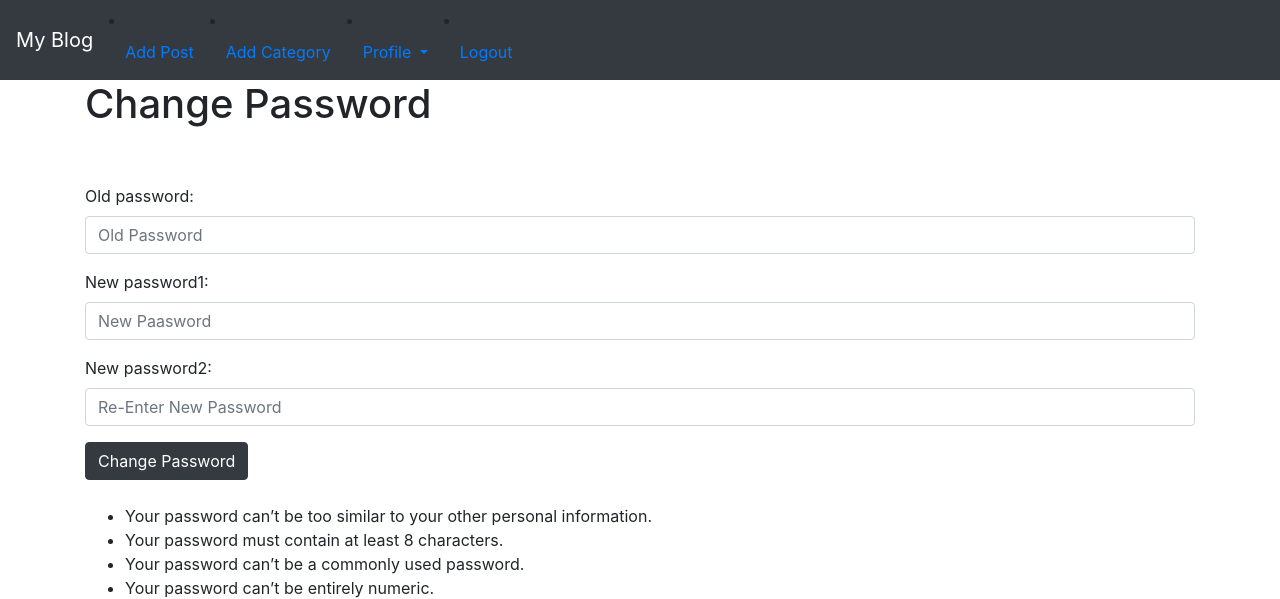
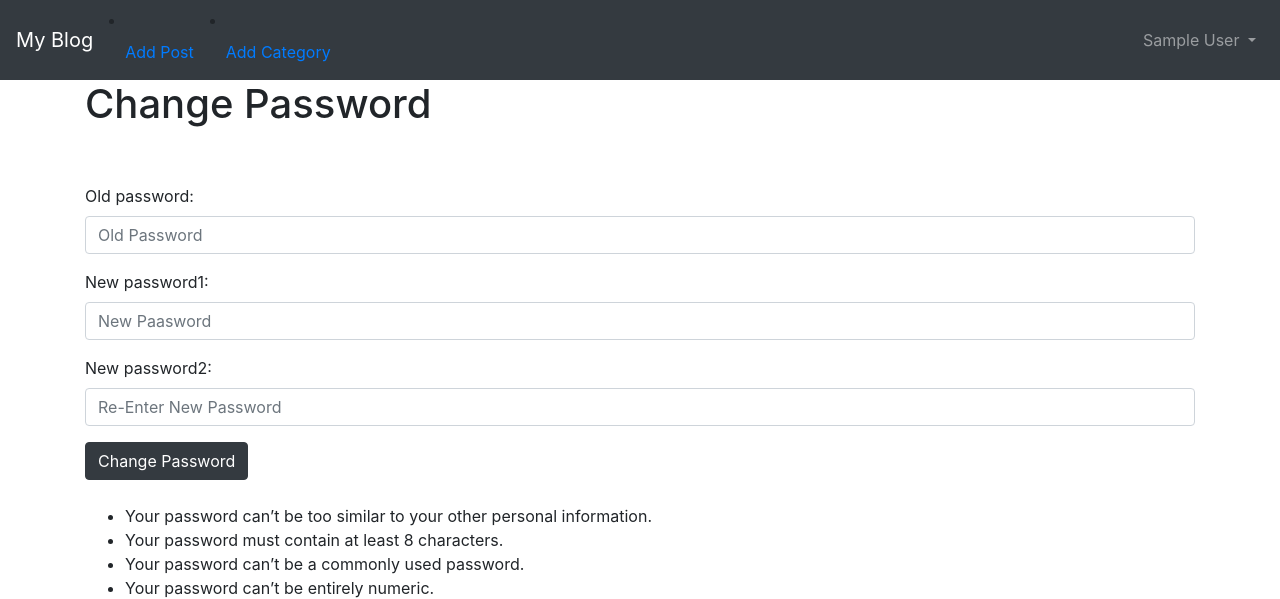
Before and after one commit to Archie9010/Blog, a Django app: page /members/password/ in a window 1280 px wide. Shown: the top 599 px of the page. Run offline with Django 3.2, Linux system fonts and the light colour scheme; the visitor is signed in with stand-in values (Sample User, id 1).

Commit message:
Add blog username to navbar and moved it to the right side

```diff
--- a/members/templates/registration/login.html
+++ b/members/templates/registration/login.html
@@ -24,7 +24,7 @@
 
         <button class="btn btn-dark">Login</button>
 </div>
-
+</form>
 <br/>
 
 Not Registeres? Sign Up <a href="{% url 'register' %}">Here</a>
--- a/templates/base.html
+++ b/templates/base.html
@@ -45,27 +45,6 @@
           <li class="nav-item">
             <a class="nav-link" href="{% url 'add_category' %}">Add Category</a>
           </li>
-          <li class="nav-item dropdown">
-            <a class="nav-link dropdown-toggle" href="#" id="navbarDropdown" role="button" data-toggle="dropdown" aria-haspopup="true" aria-expanded="false">
-              Profile
-            </a>
-            <div class="dropdown-menu" aria-labelledby="navbarDropdown">
-              <a class="dropdown-item" href="{% url 'edit_profile' %}">Edit Settings</a>
-
-              {% if user.profile.id %}
-                <a class="dropdown-item" href="{% url 'edit_profile_page' user.profile.id %}">Edit Profile Page</a>
-                <a class="dropdown-item" href="{% url 'show_profile_page' user.profile.id %}">Show Profile Page</a>
-
-              {% else %}
-                <a class="dropdown-item" href="{% url 'create_profile_page' %}">Create Profile Page</a>
-
-              {% endif %}
-            </div>
-          </li>
-          <li class="nav-item">
-            <a class="nav-link" href="{% url 'logout' %}">Logout</a>
-          </li>
-
 
 
         {% else %}
@@ -80,6 +59,32 @@
         {% endif %}
 
       </ul>
+
+{% if user.is_authenticated %}
+      <ul class="navbar-nav ml-auto">
+
+        <li class="nav-item dropdown">
+          <a class="nav-link dropdown-toggle" href="#" id="navbarDropdown" role="button" data-toggle="dropdown" aria-haspopup="true" aria-expanded="false">
+            {{ user.first_name }}
+            {{ user.last_name }}
+          </a>
+          <div class="dropdown-menu dropdown-menu-right" aria-labelledby="navbarDropdown">
+            <a class="dropdown-item" href="{% url 'edit_profile' %}">Edit Settings</a>
+
+            {% if user.profile.id %}
+              <a class="dropdown-item" href="{% url 'edit_profile_page' user.profile.id %}">Edit Profile Page</a>
+              <a class="dropdown-item" href="{% url 'show_profile_page' user.profile.id %}">Show Profile Page</a>
+
+            {% else %}
+              <a class="dropdown-item" href="{% url 'create_profile_page' %}">Create Profile Page</a>
+
+            {% endif %}
+
+            <a class="dropdown-item" href="{% url 'logout' %}">Logout</a>
+
+          </div>
+      </ul>
+{% endif %}
 
     </div>
   </nav>
```
